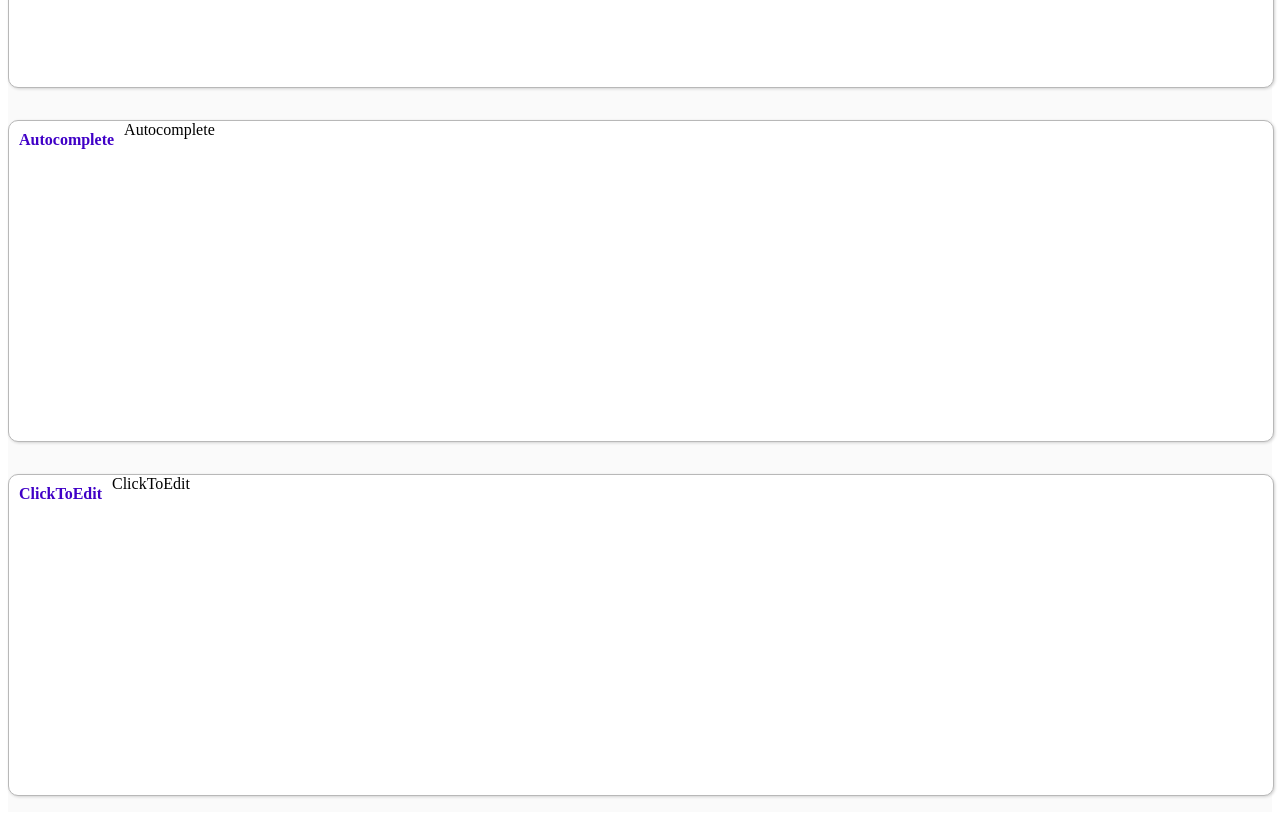
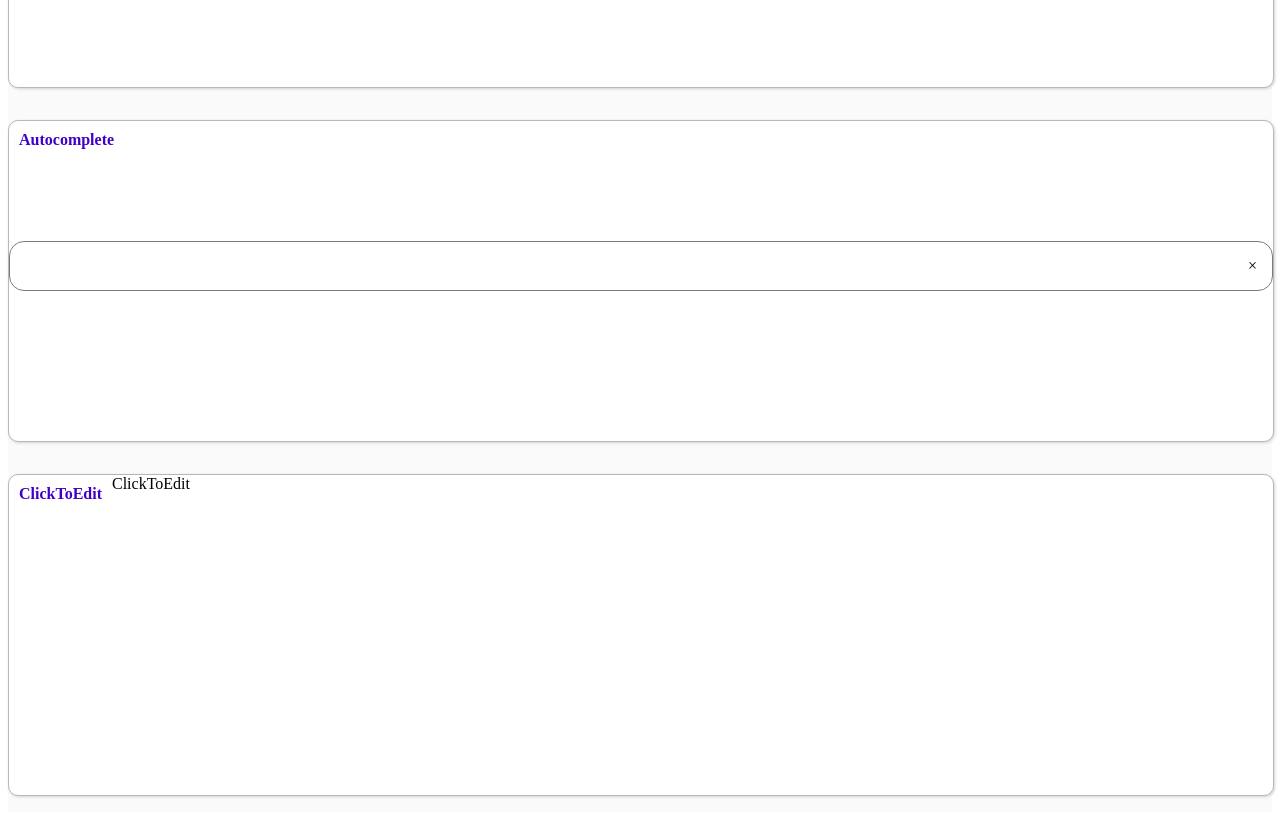
Before and after one commit to lsj135779/wanted_pre_onboarding, a React (Create React App) app in the folder custom-component/: page / in a window 1280 px wide. Shown: the part 1320-2140 px from the top of the page. Built offline with nearby package versions, Linux system fonts and the light colour scheme.

Commit message:
06.make Autocomplete

```diff
--- a/custom-component/src/component/AutoComplete.js
+++ b/custom-component/src/component/AutoComplete.js
@@ -1,5 +1,150 @@
 import styled from "styled-components";
+import { useState } from "react";
+
+const Container = styled.div`
+  padding-top: 120px;
+  width: 100%;
+`;
+
+const InputBox = styled.div`
+  display: flex;
+  border: 1px solid #7b7b7b;
+  border-radius: 15px;
+  padding: 15px;
+  z-index: 1;
+  &:focus-within {
+    box-shadow: 0px 5px 5px rgba(0, 0, 0, 0.2);
+  }
+  input {
+    flex: auto;
+    border: none;
+    outline: none;
+    font-size: 15px;
+    padding: 0;
+  }
+  div {
+    cursor: pointer;
+  }
+`;
+
+const OptionBox = styled.ul`
+  background-color: #ffffff;
+  z-index: 3;
+  list-style: none;
+  margin: 0;
+  padding: 5px 0px 10px 0px;
+  z-index: 2;
+  border: 1px solid #7b7b7b;
+  border-radius: 0 0 15px 15px;
+  box-shadow: 0px 5px 5px rgba(0, 0, 0, 0.2);
+  margin-top: -15px;
+  li {
+    padding-left: 15px;
+    font-size: 15px;
+  }
+  li:hover {
+    background: rgba(0, 0, 0, 0.2);
+  }
+  .focus {
+    background: rgba(0, 0, 0, 0.2);
+  }
+`;
 
 export const Autocomplete = () => {
-  return <div>Autocomplete</div>;
+  const singers = [
+    "아이유",
+    "홍진영",
+    "박정현",
+    "이효리",
+    "백지영",
+    "윤하",
+    "제니",
+    "최예나",
+    "로제",
+    "이수영",
+    "조유리",
+    "보미",
+    "태연",
+    "아이린",
+  ];
+  const [isOn, setIsOn] = useState(false);
+  const [options, setOptions] = useState(singers);
+  const [index, setIndex] = useState(-1);
+  const [value, setValue] = useState("");
+
+  // 타자를 입력했을 때 함수
+  const inputValue = (e) => {
+    // console.log(123123);
+    setValue(e.target.value);
+    const filteredOptions = singers.filter((singer) =>
+      singer.includes(e.target.value)
+    );
+    if (e.target.value !== "" && filteredOptions.length) {
+      setIsOn(true);
+      setOptions(filteredOptions);
+    } else {
+      setIsOn(false);
+    }
+    setIndex(-1);
+  };
+
+  // option을 클릭했을 때 함수
+  const clickOption = (option) => {
+    // console.log(option);
+    setValue(option);
+    const filteredOptions = options.filter((el) => el.includes(option));
+    setOptions(filteredOptions);
+  };
+
+  // x를 눌렀을 때 함수
+  const deleteValue = () => {
+    setValue("");
+    setIsOn(false);
+  };
+
+  const handleKeyUp = (e) => {
+    if (e.key === "Enter" && index >= 0 && e.target.value !== "") {
+      setValue(options[index]);
+      setOptions([options[index]]);
+      setIndex(-1);
+    }
+    if (
+      e.key === "ArrowDown" &&
+      index < options.length - 1 &&
+      e.target.value !== ""
+    ) {
+      setIndex(index + 1);
+      // setValue(options[index + 1]);
+    }
+
+    if (e.key === "ArrowUp" && index > 0 && e.target.value !== "") {
+      e.preventDefault();
+      setIndex(index - 1);
+      // setValue(options[index - 1]);
+    }
+  };
+
+  return (
+    <Container>
+      <InputBox>
+        <input value={value} onChange={inputValue} onKeyDown={handleKeyUp} />
+        <div onClick={deleteValue}>&times;</div>
+      </InputBox>
+      {isOn ? (
+        <OptionBox>
+          {options.map((option, idx) => {
+            return (
+              <li
+                key={idx}
+                onClick={() => clickOption(option)}
+                className={idx === index ? "focus" : ""}
+              >
+                {option}
+              </li>
+            );
+          })}
+        </OptionBox>
+      ) : null}
+    </Container>
+  );
 };
```
